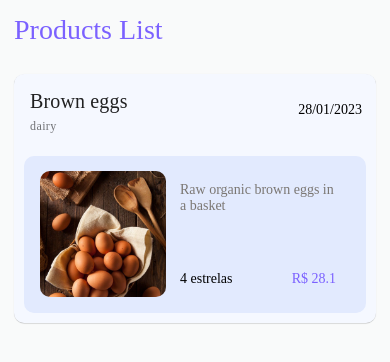
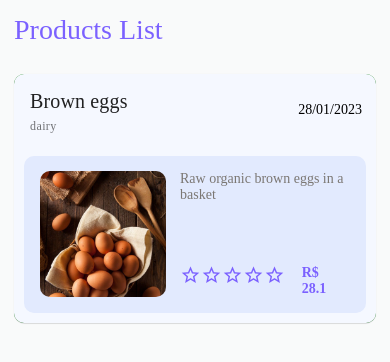
Before and after one commit to pedrobadm7/coodesh-challenge, a React Native app: screen / in a window 390 px wide. Shown: the top 362 px of the page. Built offline with nearby package versions, Linux system fonts and the light colour scheme.

Commit message:
Create StartRating component

```diff
--- /dev/null
+++ b/src/components/star-rating/index.tsx
@@ -0,0 +1,33 @@
+import { useEffect, useState } from 'react';
+import { TouchableOpacity, View } from 'react-native';
+import Icon from 'react-native-vector-icons/MaterialCommunityIcons';
+import { COLOR, SPACING } from '../../styles/themes';
+
+export function StarRating() {
+  const [starSelected, setStarSelected] = useState(0);
+
+  function handleStarPress(index: number) {
+    if (index + 1 === starSelected) {
+      setStarSelected(prevState => prevState - 1);
+    } else {
+      setStarSelected(index + 1);
+    }
+  }
+
+  return (
+    <View style={{flexDirection: 'row', alignItems: 'center', justifyContent: 'center'}}>
+      {[...Array(5)].map((_, index) => {
+        const iconName = index < starSelected ? 'star' : 'star-outline';
+
+        return (
+          <TouchableOpacity key={index} onPress={() => handleStarPress(index)}>
+            <Icon
+              name={iconName}
+              style={{fontSize: SPACING.S1_5, color: COLOR.PURPLE_500, }}
+            />
+          </TouchableOpacity>
+        );
+      })}
+    </View>
+  );
+}
--- a/src/views/Lists/product-list/index.tsx
+++ b/src/views/Lists/product-list/index.tsx
@@ -3,7 +3,8 @@ import {  Card, Text } from 'react-native-paper';
 import { COLOR,  DEFAULT_BORDER_RADIUS, FONT_FAMILY_BOLD, SPACING } from '../../../styles/themes';
 import * as S from './styles';
 import { Product } from '../../../models/Product';
-import { Header } from '../../../components/Header';
+import { Header } from '../../../components/header';
+import { StarRating } from '../../../components/star-rating';
 
 const product = {
   title: 'Brown eggs',
@@ -47,9 +48,12 @@ export function ProductList() {
               <Text style={{color: COLOR.GRAY_800}}>{product.description}</Text>
 
               <S.RatingAndPriceContainer>
-                <Text>{product.rating} estrelas</Text>
-                <Text style={{color: COLOR.PURPLE_500, fontFamily: FONT_FAMILY_BOLD}}>R$ {product.price}</Text>
+                <Text>
+                  <StarRating />
+                </Text>
+                <S.Price>R$ {product.price}</S.Price>
               </S.RatingAndPriceContainer>
+
             </S.CardDetails>
           </Card.Content>
 
--- a/src/views/Lists/product-list/styles.ts
+++ b/src/views/Lists/product-list/styles.ts
@@ -1,7 +1,13 @@
 import {Platform, StatusBar} from 'react-native';
 import {Image} from 'react-native';
+import {Text} from 'react-native-paper';
 import styled from 'styled-components/native';
-import {COLOR, DEFAULT_BORDER_RADIUS, SPACING} from '../../../styles/themes';
+import {
+  COLOR,
+  DEFAULT_BORDER_RADIUS,
+  FONT_FAMILY_BOLD,
+  SPACING,
+} from '../../../styles/themes';
 
 const isAndroid = Platform.OS === 'android';
 
@@ -20,6 +26,7 @@ export const CardTitleContainer = styled.View`
 export const CardContainer = styled.View`
   margin: ${SPACING.S1}px;
   border-radius: ${DEFAULT_BORDER_RADIUS}px;
+  background-color: green;
 `;
 
 export const ProductImage = styled(Image)`
@@ -30,14 +37,21 @@ export const ProductImage = styled(Image)`
 
 export const CardDetails = styled.View`
   flex: 1;
-  padding: ${SPACING.S0_75}px;
+  padding-left: ${SPACING.S0_75}px;
   margin: 0 ${SPACING.S0_25}px;
   justify-content: space-between;
-
   border-radius: ${DEFAULT_BORDER_RADIUS}px;
 `;
 
 export const RatingAndPriceContainer = styled.View`
   flex-direction: row;
+  gap: 15px;
   justify-content: space-between;
 `;
+
+export const Price = styled(Text)`
+  color: ${COLOR.PURPLE_500};
+  font-family: ${FONT_FAMILY_BOLD};
+  padding-left: ${SPACING.S0_125}px;
+  font-weight: 600;
+`;
```
